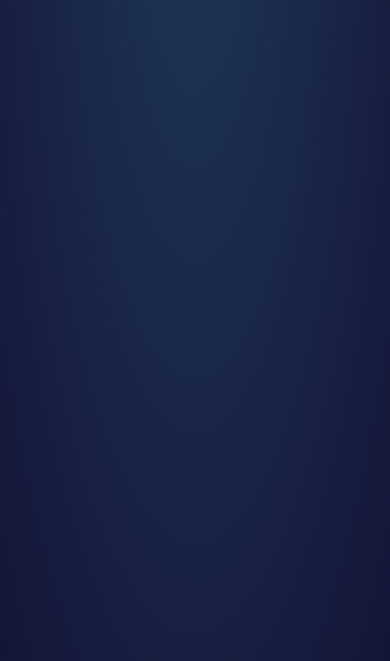
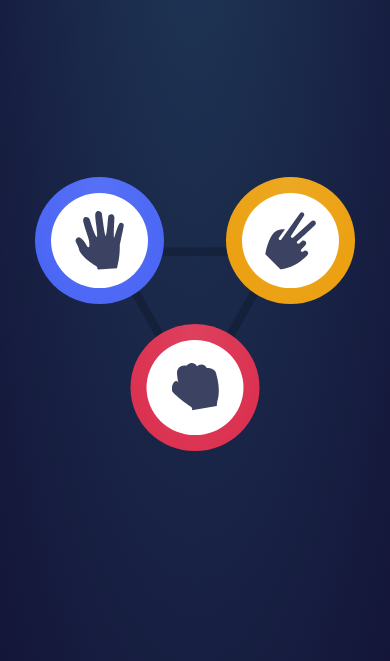
Before and after one commit to danielbrah/rock-paper-scissors, a plain HTML site: page index.html in a window 390 px wide. Shown: the part 183-844 px from the top of the page. Drawn offline with Linux system fonts and the light colour scheme.

Commit message:
Styling phase 1 of the game. Responsive for mobile and desktop views.

```diff
--- a/index.html
+++ b/index.html
@@ -19,6 +19,27 @@
         <h1 id="score">0</h1>
       </div>
     </header>
+
+    <div id="game">
+      <div id="game__phase__1">
+        <div class="choice"  id="rock">
+          <div class="choice__bg"></div>
+          <img src="images/icon-rock.svg" alt="Rock">
+        </div>
+
+        <div class="choice" id="paper">
+          <div class="choice__bg"></div>
+          <img src="images/icon-paper.svg" alt="Paper">
+        </div>
+
+        <div class="choice" id="scissors">
+          <div class="choice__bg"></div>
+          <img src="images/icon-scissors.svg" alt="Scissors">
+        </div>
+
+        <img id="triangle" src="images/bg-triangle.svg" alt="Game">
+      </div>
+    </div>
   </div>
 </body>
 </html>
--- a/sass/abstracts/_colors.scss
+++ b/sass/abstracts/_colors.scss
@@ -1,3 +1,9 @@
 $header: hsl(217, 16%, 45%);
 $score: hsl(229, 64%, 46%);
 $dark: hsl(229, 25%, 31%);
+$rock: ('light' : hsl(349, 70%, 56%),
+        'dark' : hsl(349, 71%, 52%));
+$paper: ('light': hsl(230, 89%, 65%),
+         'dark' : hsl(230, 89%, 62%));
+$scissors: ('light': hsl(40, 84%, 53%),
+            'dark': hsl(39, 89%, 49%));
--- a/sass/base/_reset.scss
+++ b/sass/base/_reset.scss
@@ -14,7 +14,10 @@ body{
 
 #container
 {
+    display: flex;
+    flex-direction: column;
     height: 100vh;
+    overflow: hidden;
     background: radial-gradient(ellipse at top, hsl(214, 47%, 23%), hsl(237, 49%, 15%));
 }
 
--- /dev/null
+++ b/sass/components/_choice.scss
@@ -0,0 +1,72 @@
+@import '../abstracts/colors';
+.choice
+{
+    display: flex;
+    justify-content: center;
+    align-items: center;
+    position: absolute;
+    height: 127px;
+    width: 129px;
+    border-radius: 50%;
+    z-index: 1;
+
+    &__bg
+    {
+        height: 75%;
+        width: 75%;
+        border-radius: 50%;
+        position: absolute;
+        background: white;
+    }
+
+    img{z-index: 1;}
+}
+
+#rock
+{
+    background: radial-gradient(ellipse at top, map-get($rock, 'light'), map-get($rock, 'dark'));
+    bottom: -40px;
+    left: 50%;
+    transform: translateX(-50%);
+}
+
+#paper
+{
+    background: radial-gradient(ellipse at top, map-get($paper, 'light'), map-get($paper, 'dark'));
+    top: -70px;
+    left: -70px;
+}
+
+#scissors
+{
+    background: radial-gradient(ellipse at top, map-get($scissors, 'light'), map-get($scissors, 'dark'));
+    top: -70px;
+    right: -70px;
+}
+
+@media only screen and (min-width: 1366px)
+{
+    .choice
+    {
+        height: 203px;
+        width: 198px;
+    }
+
+    #rock
+    {
+        bottom: -60px;
+        left: 50%;
+    }
+
+    #paper
+    {
+        top: -100px;
+        left: -100px;
+    }
+
+    #scissors
+    {
+        top: -100px;
+        right: -100px;
+    }
+}
--- /dev/null
+++ b/sass/layout/_game.scss
@@ -0,0 +1,30 @@
+#game
+{
+    position: relative;
+    flex: 1;
+
+    &__phase__1
+    {
+        position: absolute;
+        top: 50%;
+        left: 50%;
+        transform: translate(-50%, -50%);
+
+        #triangle{
+            width: 180px;
+            height: auto;
+        }
+    }
+}
+
+@media only screen and (min-width: 1366px)
+{
+    #game
+    {
+        #triangle
+        {
+            width: 313px;
+            height: 278px;
+        }
+    }
+}
--- a/sass/layout/_header.scss
+++ b/sass/layout/_header.scss
@@ -9,6 +9,7 @@ header
     border: 4px solid $header;
     border-radius: 8px;
     padding: 24px 12px;
+    margin-top: 45px;
 }
 
 @media only screen and (min-width: 1366px)
--- a/sass/main.scss
+++ b/sass/main.scss
@@ -2,5 +2,7 @@
 @import './base/typography';
 
 @import './components/score';
+@import './components/choice';
 
 @import './layout/header';
+@import './layout/game';
```
Also changed, not shown: css/main.css, 1 other file.
